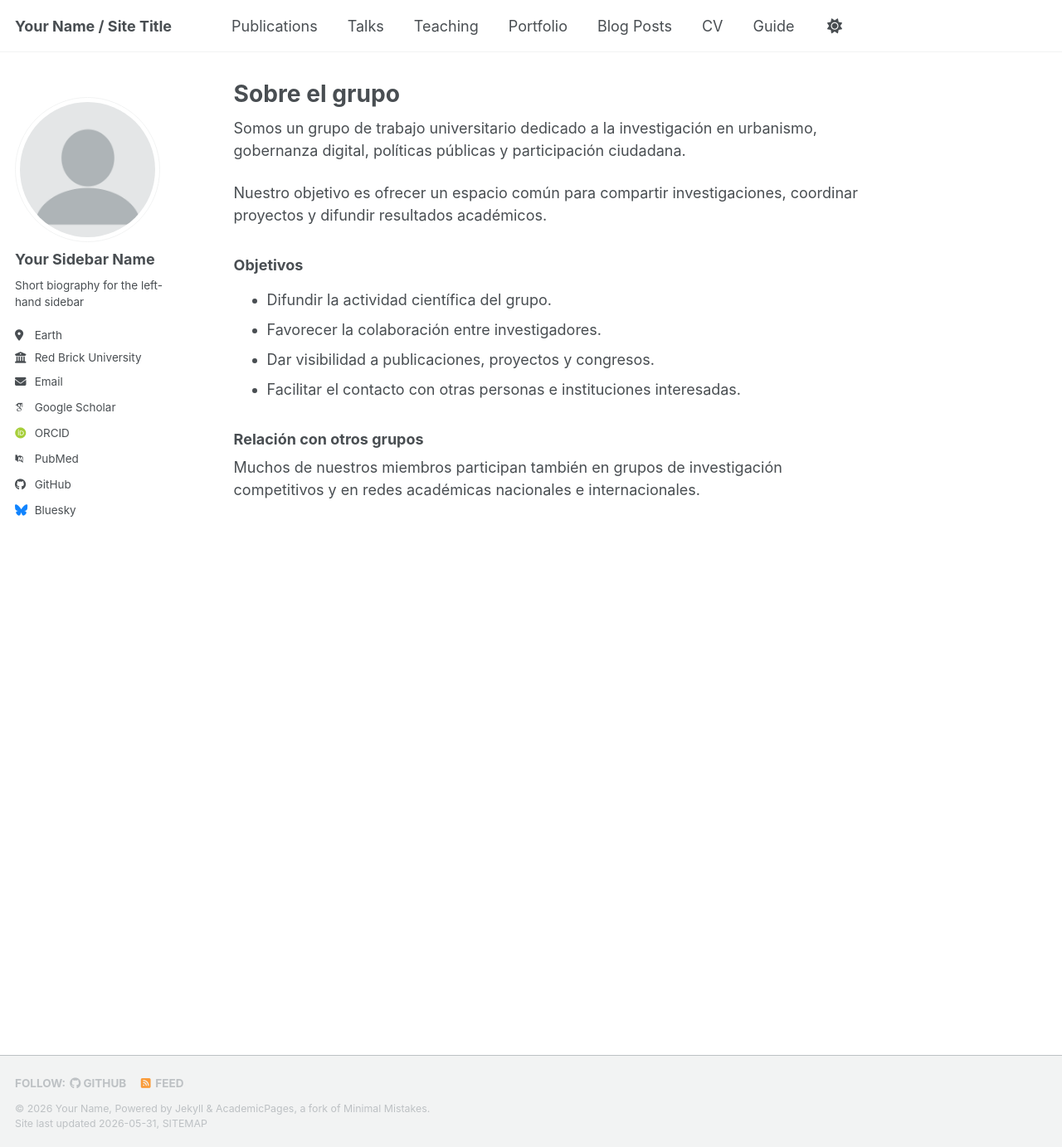
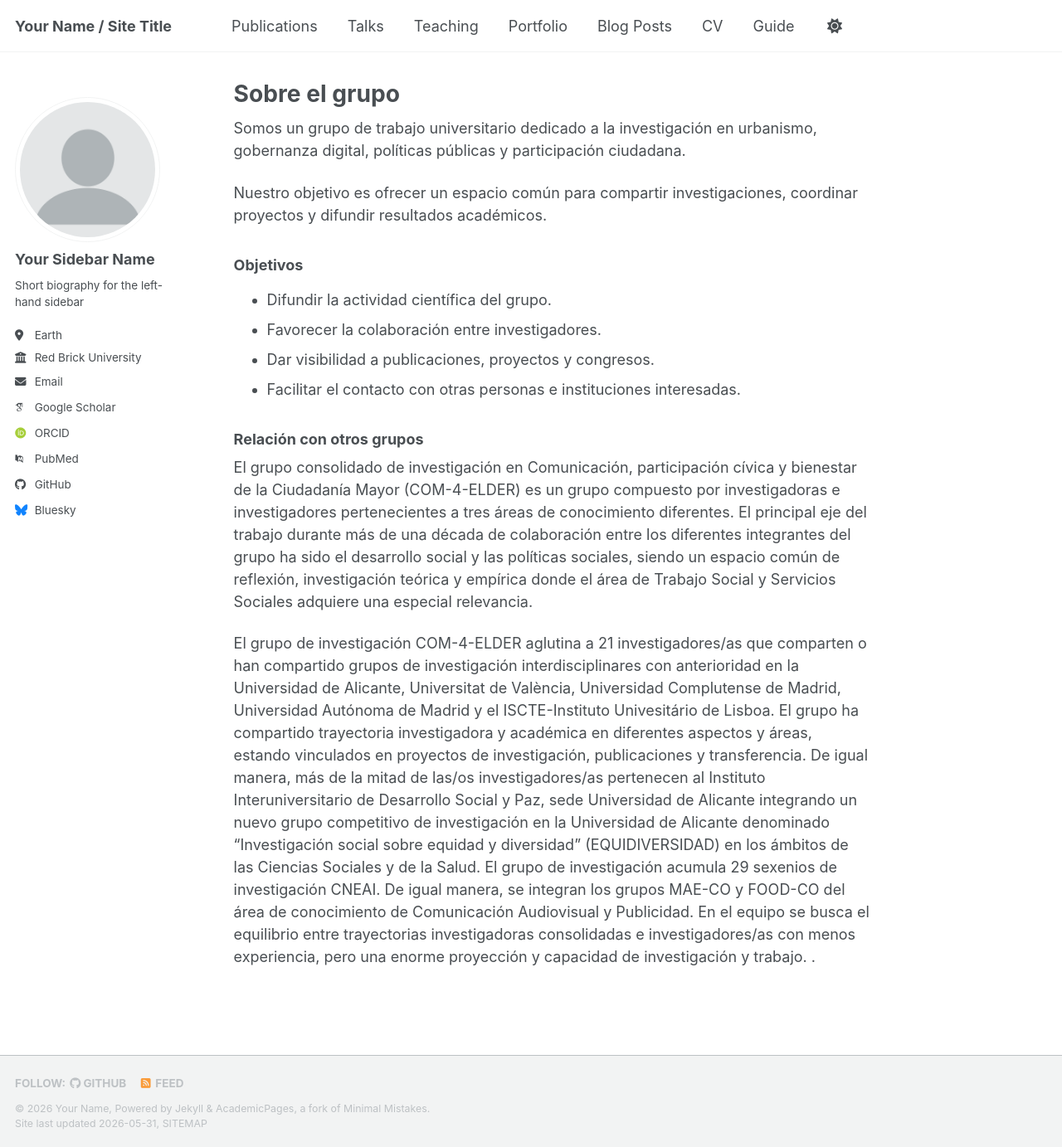
Before and after one commit to mamateoua/COM4ELDERUA, a Jekyll site: the page built from _pages/about.md, in a window 1280 px wide and 1383 px high. Shown: the whole window at 83% size. Built offline with Jekyll 4.4.1, drawn with Linux system fonts in a browser that asks for light colours; some web fonts are replaced; a script bundle is joined from its source files by our own code; library files that are not in the unit come from our copies.

Commit message:
Update about.md

```diff
--- a/_pages/about.md
+++ b/_pages/about.md
@@ -14,4 +14,7 @@ Nuestro objetivo es ofrecer un espacio común para compartir investigaciones, co
 - Facilitar el contacto con otras personas e instituciones interesadas.
 
 ### Relación con otros grupos
-Muchos de nuestros miembros participan también en grupos de investigación competitivos y en redes académicas nacionales e internacionales.
+El grupo consolidado de investigación en Comunicación, participación cívica y bienestar de la Ciudadanía Mayor (COM-4-ELDER) es un grupo compuesto por investigadoras e investigadores pertenecientes a tres áreas de conocimiento diferentes. El principal eje del trabajo durante más de una década de colaboración entre los diferentes integrantes del grupo ha sido el desarrollo social y las políticas sociales, siendo un espacio común de reflexión, investigación teórica y empírica donde el área de Trabajo Social y Servicios Sociales adquiere una especial relevancia.
+
+El grupo de investigación COM-4-ELDER aglutina a 21 investigadores/as que comparten o han compartido grupos de investigación interdisciplinares con anterioridad en la Universidad de Alicante, Universitat de València, Universidad Complutense de Madrid, Universidad Autónoma de Madrid y el ISCTE-Instituto Univesitário de Lisboa. El grupo ha compartido trayectoria investigadora y académica en diferentes aspectos y áreas, estando vinculados en proyectos de investigación, publicaciones y transferencia. De igual manera, más de la mitad de las/os investigadores/as pertenecen al Instituto Interuniversitario de Desarrollo Social y Paz, sede Universidad de Alicante integrando un nuevo grupo competitivo de investigación en la Universidad de Alicante denominado “Investigación social sobre equidad y diversidad” (EQUIDIVERSIDAD) en los ámbitos de las Ciencias Sociales y de la Salud. El grupo de investigación acumula 29 sexenios de investigación CNEAI. De igual manera, se integran los grupos MAE-CO y FOOD-CO del área de conocimiento de Comunicación Audiovisual y Publicidad. En el equipo se busca el equilibrio entre trayectorias investigadoras consolidadas e investigadores/as con menos experiencia, pero una enorme proyección y capacidad de investigación y trabajo.
+.
```
